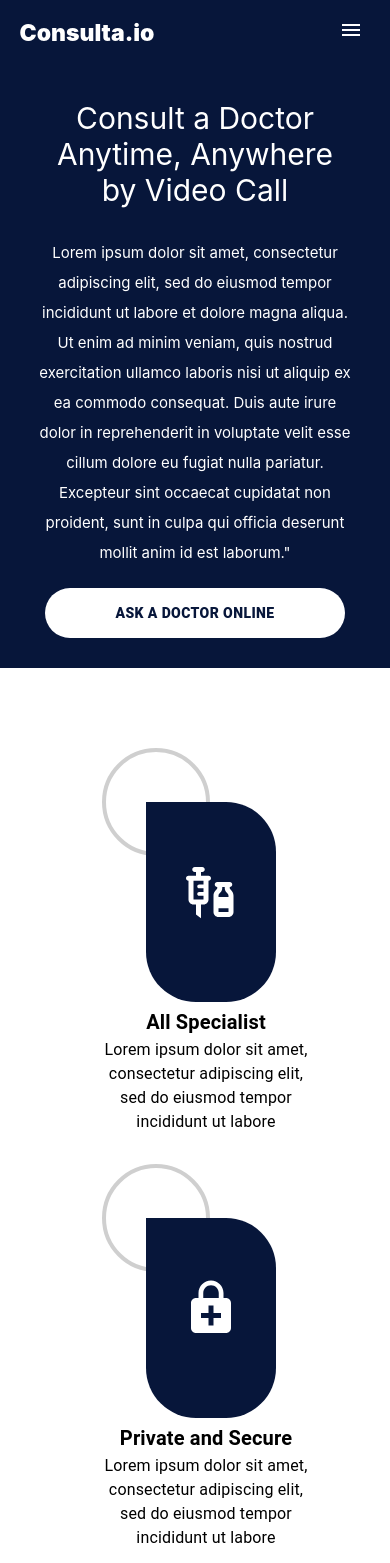
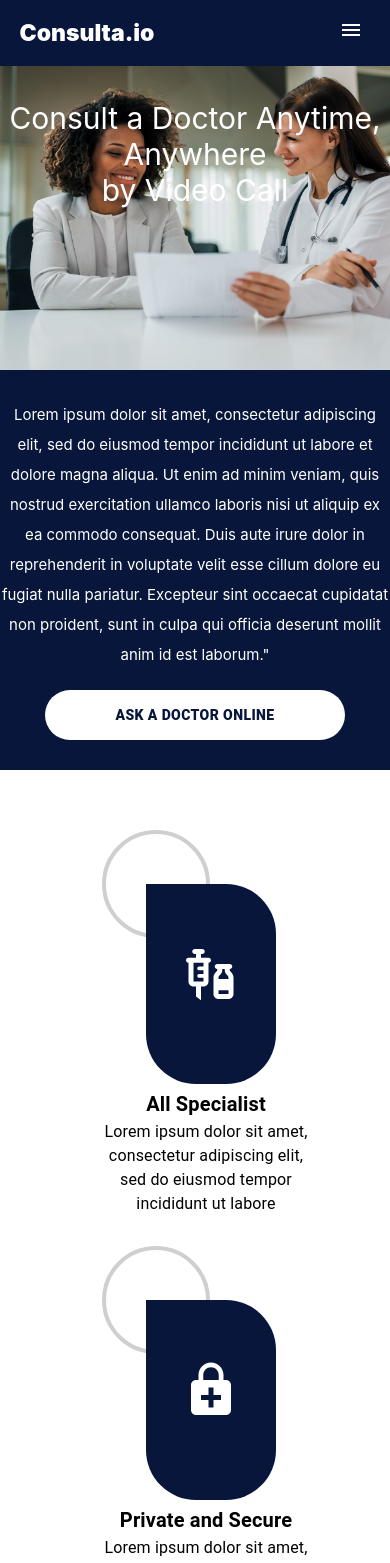
Before and after one commit to sadeeqdev/consult.io, a React (Create React App) app: page / in a window 390 px wide. Shown: the top 1563 px of the page. Built offline with nearby package versions, Linux system fonts and the light colour scheme.

Commit message:
Basic bar completed

```diff
--- a/src/components/BasicBar.js
+++ b/src/components/BasicBar.js
@@ -12,9 +12,9 @@ const BasicBar = () => {
         width:'80%',
         margin:'auto',
         textAlign:'center',
-        marginTop:'80px',
+        marginTop:'20px',
         [theme.breakpoints.down('sm')]:{
-            marginTop:'150px',
+            marginTop:'30px',
             marginRight:'130px'
         }
     }))
--- a/src/components/WelcomeBanner.js
+++ b/src/components/WelcomeBanner.js
@@ -1,5 +1,6 @@
 import { Button } from "@mui/material"
 import { styled } from "@mui/system"
+import BannerImg from '../assets/docimg_4.jpg';
 
 const WelcomeBanner = () => {
 
@@ -12,31 +13,46 @@ const WelcomeBanner = () => {
         [theme.breakpoints.down('sm')]:{
             width: '100%',
             height:'auto',
-            paddingBottom:'30px'
+            paddingBottom:'30px',
         }
     }))
 
-    const StyledBannerDiv = styled('div')({
+    const StyledBannerDiv = styled('div')(({theme})=>({
         width: '80%',
         margin: 'auto',
-    })
+        [theme.breakpoints.down('sm')]:{
+            width:'100%',
+        },
+        [theme.breakpoints.up('xl')]:{
+            width:'70%',
+        }
+    }))
 
     const StyledBannerHeader = styled('div')(({theme})=>({
         fontWeight:400,
         fontSize:'45px',
         paddingTop:'100px',
         [theme.breakpoints.down('sm')]:{
+            width:'100%',
+            height:'300px',
             fontSize:'30px',
-            height:'auto'
+            color:'#fff',
+            backgroundImage: `url(${BannerImg})`,
+            backgroundSize: '150% 370px',
+            backgroundPosition:'center top',
+            backgroundRepeat:'no-repeat',
+            boxShadow:'5px'
         }
     }))
 
-    const StyledBannerText = styled('div')({
+    const StyledBannerText = styled('div')(({theme})=>({
         fontSize:'15px',
         lineHeight: '30px',
-        paddingTop:'30px'
-
-    })
+        paddingTop:'30px',
+        [theme.breakpoints.down('sm')]:{
+            paddingTop:'0px'
+        }
+    }))
 
     const StyledQuoteButton = styled(Button)({
         width:'300px',
--- a/src/components/WelcomeImage.js
+++ b/src/components/WelcomeImage.js
@@ -12,8 +12,11 @@ const WelcomeImage = () => {
         margin:'auto',
         marginTop: '-100px',
         [theme.breakpoints.down('sm')]:{
+            marginTop: '0',
             width:'100%',
-            height:'auto'
+            height:'0',
+            borderRadius: '0px',
+            backgroundImage: 'none',
         }
     }))
 
```
